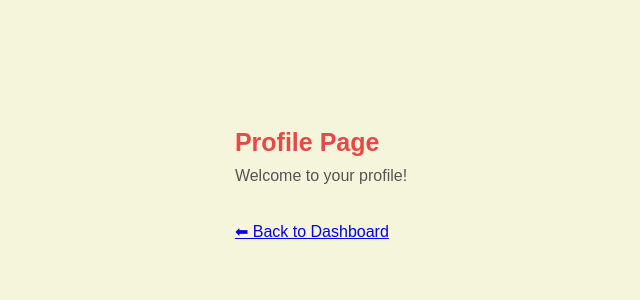
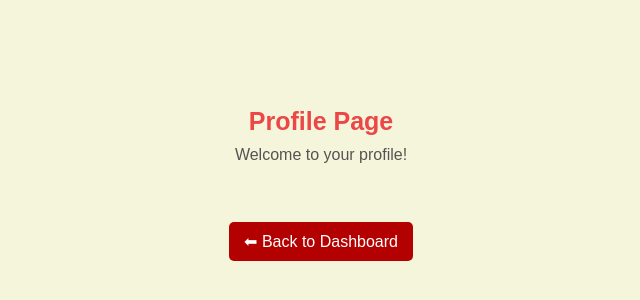
Before and after one commit to Sabyatakarki/Inventory_Managemenr_system_Frontend, a React (Create React App) app in the folder inventory_management_system/: page /Profile in a window 1280 px wide. Shown: the part 226-526 px from the top of the page, without its empty margins (319-959 px from the left). Built offline with nearby package versions, Linux system fonts and the light colour scheme; the HTML template or start-up script is replaced by a standard one.

Commit message:
image icon setup

```diff
--- a/inventory_management_system/src/components/public/Dashboard.css
+++ b/inventory_management_system/src/components/public/Dashboard.css
@@ -177,6 +177,19 @@
   width: 30px;
   height: 30px;
 }
+.search-profile-section {
+  display: flex;
+  align-items: center;
+  gap: 20px;
+}
+
+.profile-icon {
+  width: 40px;
+  height: 40px;
+  border-radius: 50%;
+  cursor: pointer;
+}
+
 
 /* Table */
 table {
--- a/inventory_management_system/src/components/public/Profile.css
+++ b/inventory_management_system/src/components/public/Profile.css
@@ -0,0 +1,18 @@
+.profile-container {
+    padding: 20px;
+    text-align: center;
+  }
+
+  .back-btn {
+    display: inline-block;
+    margin-top: 20px;
+    padding: 10px 15px;
+    background-color: #b30000;
+    color: white;
+    text-decoration: none;
+    border-radius: 5px;
+  }
+
+  .back-btn:hover {
+    background-color: #800000;
+  }
```
